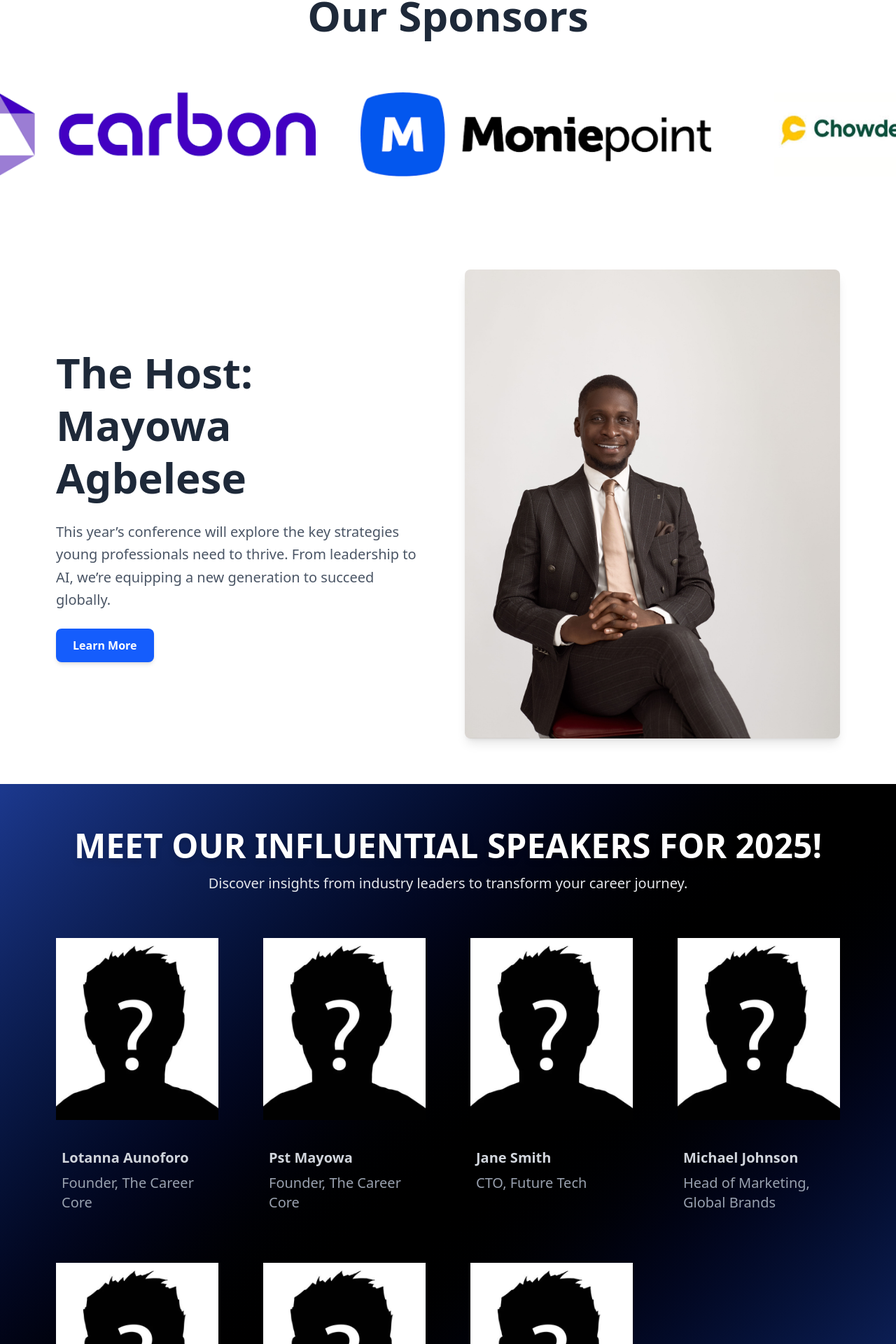
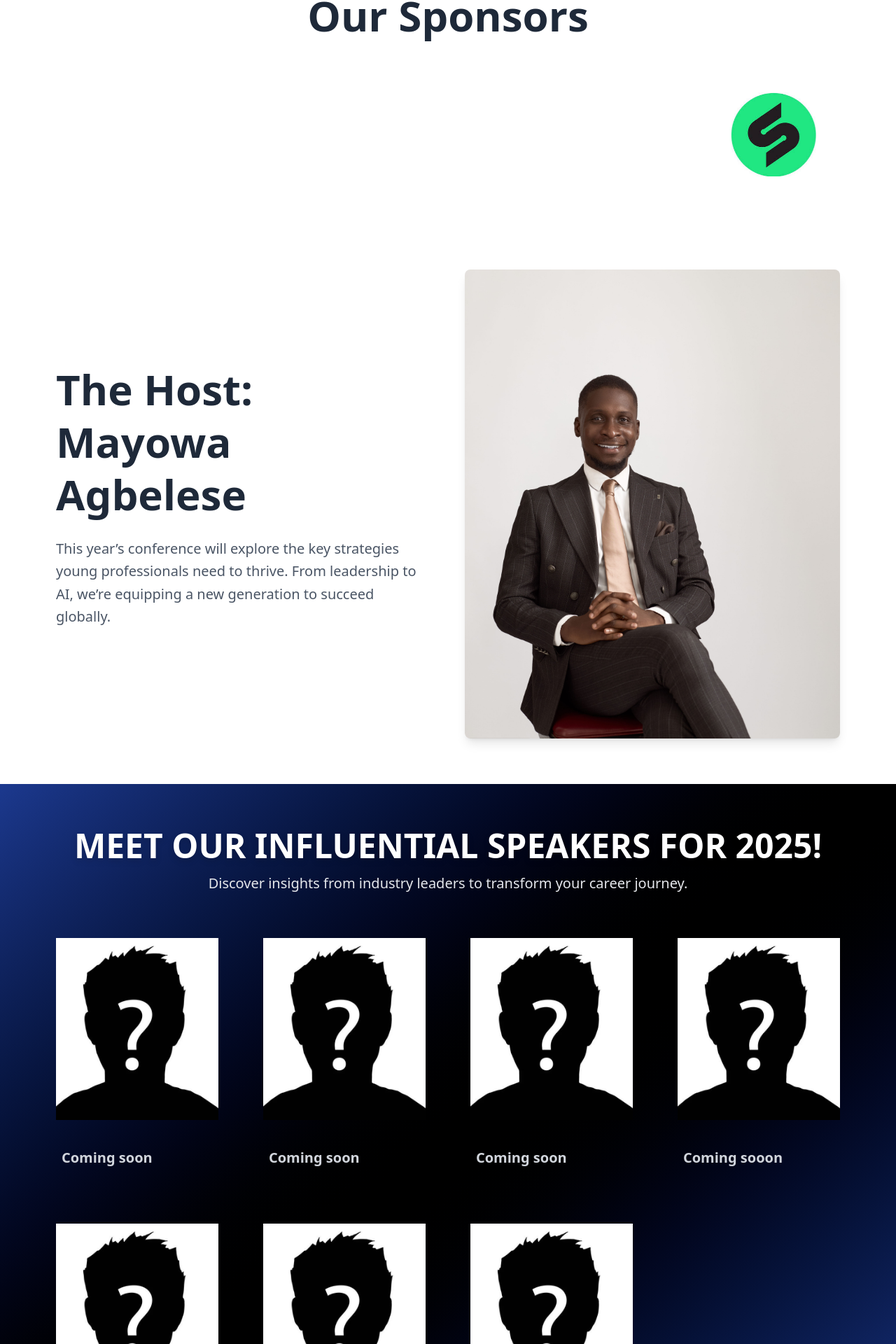
Before and after one commit to mfonmfon/thecareercore-frontend, a React (Vite) app: page / in a window 1280 px wide. Shown: the part 876-2796 px from the top of the page at 70% size. Built offline with nearby package versions, Linux system fonts and the light colour scheme.

Commit message:
updated cloud

```diff
--- a/src/auth/attendeesregistration/AttendeesRegistration.jsx
+++ b/src/auth/attendeesregistration/AttendeesRegistration.jsx
@@ -209,15 +209,20 @@ const AttendeesRegistration = () => {
                 </div>
               </div>
 
+
+
+
+          {/* ${
+                  isLoading
+                    ? 'bg-gray-400 cursor-not-allowed'
+                    : 'bg-gradient-to-r from-blue-600 to-blue-800 hover:from-blue-700 hover:to-blue-900'
+                } */}
+
               {/* Submit Button */}
               <button
                 type="submit"
                 disabled={isLoading}
-                className={`w-full py-3 px-4 rounded-xl text-white font-medium transition duration-200 transform hover:scale-[1.02] ${
-                  isLoading
-                    ? 'bg-gray-400 cursor-not-allowed'
-                    : 'bg-gradient-to-r from-blue-600 to-blue-800 hover:from-blue-700 hover:to-blue-900'
-                }`}
+                className={`w-full py-3 px-4 rounded-xl text-white font-medium transition duration-200 transform hover:scale-[1.02]   `}
               >
                 <div className="flex items-center justify-center">
                   {isLoading ? (
--- a/src/components/router/Router.jsx
+++ b/src/components/router/Router.jsx
@@ -61,9 +61,6 @@ const THECAREERCOREROUTES = [
     path: 'success',
     element: <AttendeesRegistrationCompletion/>
   },
-  {
-    path: '/https://selar.com/575777n591',
-    element: 'https://selar.com/575777n591'
-  }
+
 ]
 export default THECAREERCOREROUTES
--- a/src/components/sponsors/Sponsors.jsx
+++ b/src/components/sponsors/Sponsors.jsx
@@ -11,26 +11,6 @@ const sponsorsData = [
     id: 1,
     image: ShuttlerLogo,
     link: 'https://my.shuttlers.co/auth/general/register',
-  },
-  {
-    id: 2,
-    image: CarbonBankLogo,
-    link: 'https://getcarbon.co/',
-  },
-  {
-    id: 3,
-    image: MonipointLogo,
-    link: 'https://moniepoint.com/ng/business',
-  },
-  {
-    id: 4,
-    image: ChowdeckLogo,
-    link: 'https://chowdeck.com/',
-  },
-  {
-    id: 5,
-    image: CowrywiseLogo,
-    link: '#',
   },
 ];
 
--- a/src/components/thecareercoreabout/TheCareerCoreAbout.jsx
+++ b/src/components/thecareercoreabout/TheCareerCoreAbout.jsx
@@ -33,7 +33,7 @@ const TheCareerCoreAbout = () => {
           <div className="bg-white rounded-xl shadow-sm hover:shadow-md transition-shadow duration-300 p-6 md:p-8">
             <div className="flex flex-col items-center text-center">
               <h3 className="text-lg md:text-xl font-bold text-blue-600 mb-4">
-                Upkilling, leadership, branding
+                Upskilling, leadership, branding
               </h3>
               <p className="text-gray-600 text-base md:text-lg  leading-relaxed">
                 Focusing on upskilling, leadership, and personal branding is essential for career growth. Developing new skills, strengthening leadership abilities, and building a strong personal brand
--- a/src/components/thecareercorecolltoaction/TheCareerCoreCallToAction.jsx
+++ b/src/components/thecareercorecolltoaction/TheCareerCoreCallToAction.jsx
@@ -15,8 +15,11 @@ const TheCareerCoreCallToAction = () => {
         <p className="text-lg text-white/90 max-w-md">
           Discover how your support can drive professional growth and innovation
         </p>
-        <button className="mt-8 px-8 py-4 bg-white text-[#1b2d6b] font-semibold text-lg rounded-full hover:bg-gray-100 transition-all">
+        <button className="mt-8 px-8 py-4 bg-white text-[#1b2d6b] font-semibold text-lg rounded-full hover:bg-gray-100 transition-all"
+        onClick={()=>{window.location.href = ""}}
+        >
           Contact Us
+
         </button>
       </div>
       {/* Image Section */}
--- a/src/components/thecareercorefounder/TheCareerCoreFounder.jsx
+++ b/src/components/thecareercorefounder/TheCareerCoreFounder.jsx
@@ -13,12 +13,12 @@ const TheCareerCoreFounder = () => {
             <p className="text-base sm:text-xl text-gray-600 leading-relaxed mb-6">
             This year’s conference will explore the key strategies young professionals need to thrive. From leadership to AI, we’re equipping a new generation to succeed globally.
             </p>
-            <a
+            {/* <a
               href="/founder" // <-- Update this if you're using React Router
               className="inline-block px-6 py-3 bg-blue-600 text-white font-semibold rounded-lg shadow-md hover:bg-blue-700 transition duration-300"
             >
               Learn More
-            </a>
+            </a> */}
           </div>
 
         {/* Image Section */}
--- a/src/components/thecareercoreheader/TheCareerCoreHeader.jsx
+++ b/src/components/thecareercoreheader/TheCareerCoreHeader.jsx
@@ -37,7 +37,7 @@ const TheCareerCoreHeader = () => {
             <Link to="/about" className="text-gray-600 hover:text-blue-600 px-3 py-2 rounded-md text-sm font-medium transition-colors duration-200">
               About Us
             </Link>
-            <Link to="/faq" className="text-gray-600 hover:text-blue-600 px-3 py-2 rounded-md text-sm font-medium transition-colors duration-200">
+            <Link to="/notfound" className="text-gray-600 hover:text-blue-600 px-3 py-2 rounded-md text-sm font-medium transition-colors duration-200">
               FAQ
             </Link>
             <Link to="/partner" className="text-gray-600 hover:text-blue-600 px-3 py-2 rounded-md text-sm font-medium transition-colors duration-200">
@@ -109,7 +109,7 @@ const TheCareerCoreHeader = () => {
               About Us
             </Link>
             <Link
-              to="/faq"
+              to="/notfound"
               className="block px-3 py-2 rounded-md text-base font-medium text-gray-600 hover:text-blue-600 hover:bg-gray-50 transition-colors duration-200"
               onClick={toggleMenu}
             >
--- a/src/components/thecareercoreherosection/TheCareerCoreHerosection.module.css
+++ b/src/components/thecareercoreherosection/TheCareerCoreHerosection.module.css
@@ -3,7 +3,7 @@
     background-size: cover;
     background-repeat: no-repeat;
     background-position:  center;
-    background-attachment: fixed;
+    background-attachment: scroll;
     height: 75vh;
     /* background-position: center; */
 }
--- a/src/components/thecareercorespeakers/TheCareerCoreSpeakers.jsx
+++ b/src/components/thecareercorespeakers/TheCareerCoreSpeakers.jsx
@@ -3,38 +3,38 @@ import UnknownSpeakerImage from '../../assets/images/UnknownFaceImage.jpg'
 
 const speakersData = [
   {
-    name: 'Lotanna Aunoforo',
-    jobTitle: 'Founder, The Career Core',
+    name: 'Coming soon',
+    // jobTitle: 'Coming soon',
     speakersImage: UnknownSpeakerImage,
   },
   {
-    name: 'Pst Mayowa',
-    jobTitle: 'Founder, The Career Core',
+    name: 'Coming soon',
+    // jobTitle: 'Founder, The Career Core',
     speakersImage: UnknownSpeakerImage,
   },
   {
-    name: 'Jane Smith',
-    jobTitle: 'CTO, Future Tech',
+    name: 'Coming soon',
+    // jobTitle: 'CTO, Future Tech',
     speakersImage: UnknownSpeakerImage,
   },
   {
-    name: 'Michael Johnson',
-    jobTitle: 'Head of Marketing, Global Brands',
+    name: 'Coming sooon',
+    // jobTitle: 'Head of Marketing, Global Brands',
     speakersImage: UnknownSpeakerImage,
   },
   {
-    name: 'Michael Johnson',
-    jobTitle: 'Head of Marketing, Global Brands',
+    name: 'Coming soon',
+    // jobTitle: 'Head of Marketing, Global Brands',
     speakersImage: UnknownSpeakerImage,
   },
   {
-    name: 'Michael Johnson',
-    jobTitle: 'Head of Marketing, Global Brands',
+    name: 'Coming soon',
+    // jobTitle: 'Head of Marketing, Global Brands',
     speakersImage: UnknownSpeakerImage,
   },
   {
-    name: 'Michael Johnson',
-    jobTitle: 'Head of Marketing, Global Brands',
+    name: 'Coming soon',
+    // jobTitle: 'Head of Marketing, Global Brands',
     speakersImage: UnknownSpeakerImage,
   },
 ]
```
